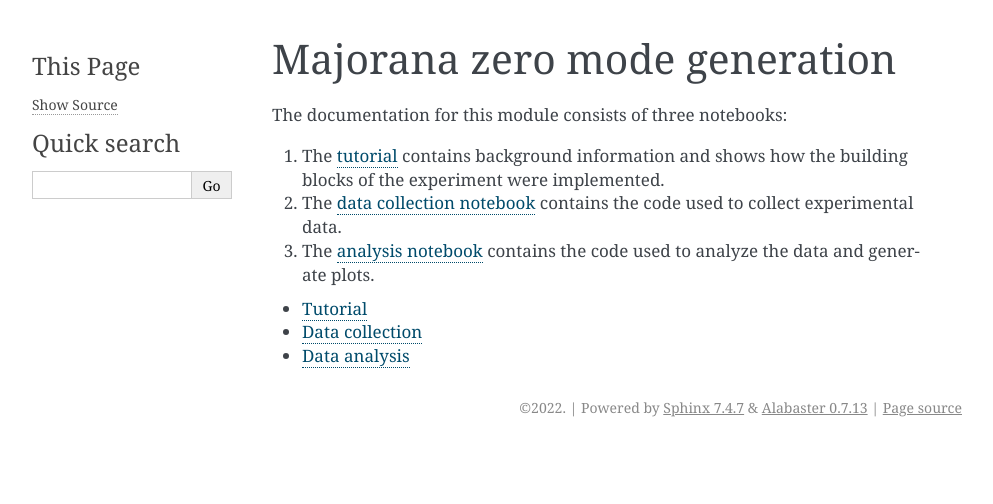
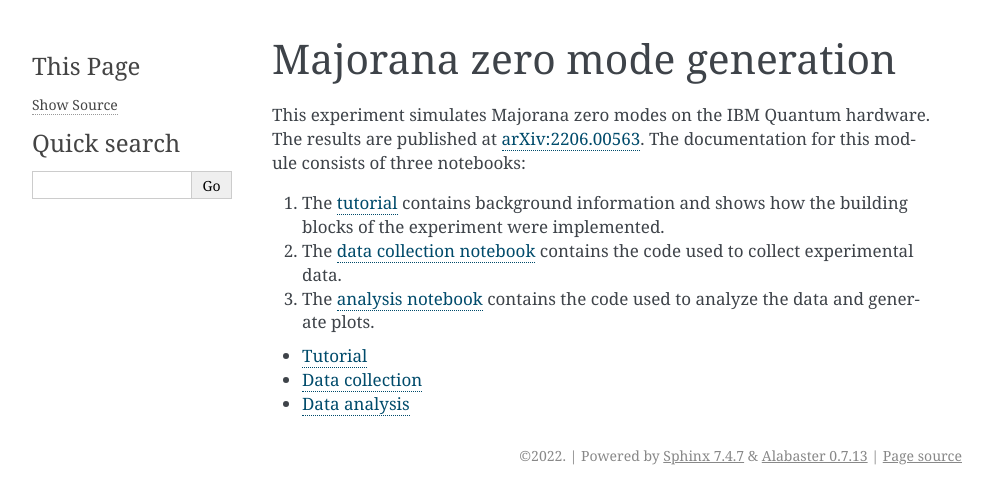
Before and after one commit to qiskit-community/qiskit-research, a Sphinx documentation site: the page built from docs/mzm_generation/index.rst, in a window 1280 px wide. Shown: the top 504 px of the page, without its empty margins (148-1141 px from the left). Built offline with Sphinx 7.4.7, drawn with Linux system fonts in a browser that asks for light colours.

Commit message:
link to arXiv for mzm experiment

```diff
--- a/docs/mzm_generation/index.rst
+++ b/docs/mzm_generation/index.rst
@@ -2,6 +2,8 @@
 Majorana zero mode generation
 =============================
 
+This experiment simulates Majorana zero modes on the IBM Quantum hardware.
+The results are published at `arXiv:2206.00563`_.
 The documentation for this module consists of three notebooks:
 
 1. The `tutorial`_ contains background information and shows how the building blocks
@@ -9,6 +11,7 @@ The documentation for this module consists of three notebooks:
 2. The `data collection notebook`_ contains the code used to collect experimental data.
 3. The `analysis notebook`_ contains the code used to analyze the data and generate plots.
 
+.. _arXiv:2206.00563: https://arxiv.org/abs/2206.00563
 .. _tutorial: tutorial.ipynb
 .. _data collection notebook: data-collection.ipynb
 .. _analysis notebook: analysis.ipynb
```
Also changed, not shown: docs/mzm_generation/tutorial.ipynb.
